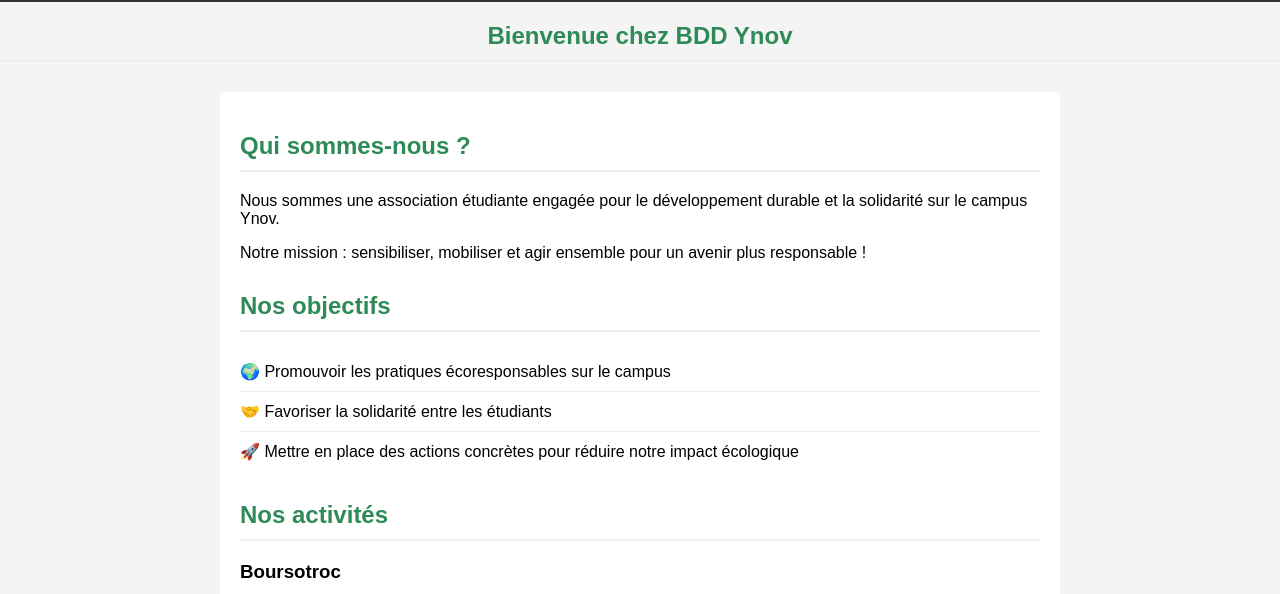
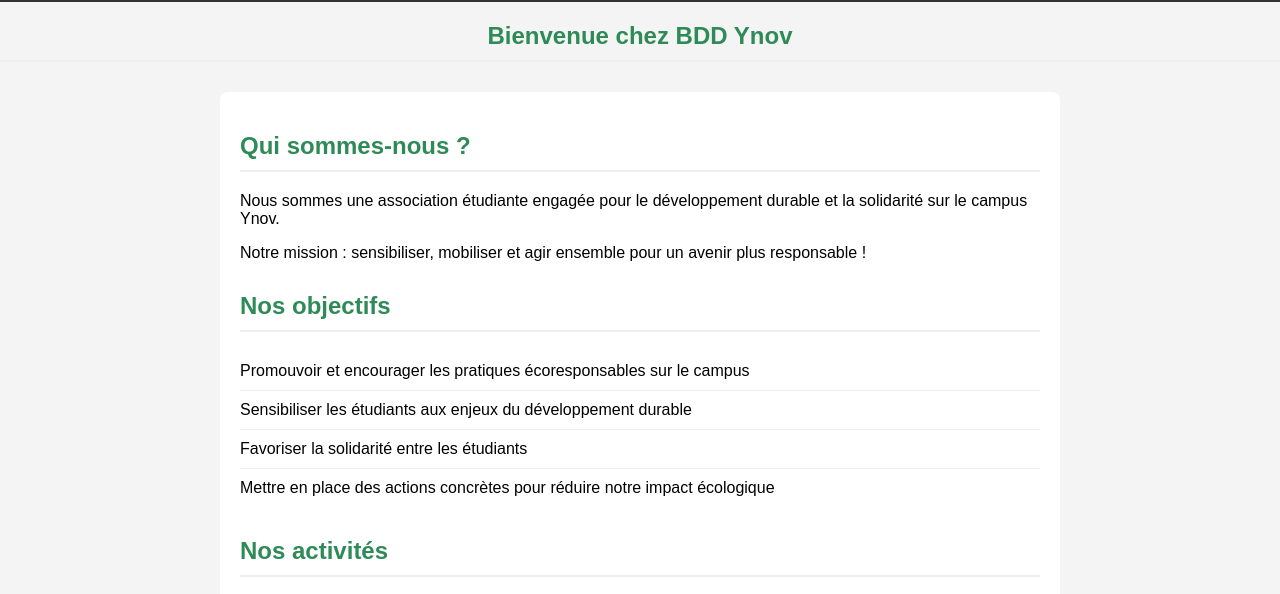
Before and after one commit to Ak9271/Challenge-48h, a plain HTML site: page public/accueil.html in a window 1280 px wide. Shown: the part 190-784 px from the top of the page. Drawn offline with Linux system fonts and the light colour scheme.

Commit message:
add accueil.html

```diff
--- a/public/accueil.html
+++ b/public/accueil.html
@@ -38,9 +38,10 @@
         <section class="objectifs">
             <h2>Nos objectifs</h2>
             <ul>
-                <li>🌍 Promouvoir les pratiques écoresponsables sur le campus</li>
-                <li>🤝 Favoriser la solidarité entre les étudiants</li>
-                <li>🚀 Mettre en place des actions concrètes pour réduire notre impact écologique</li>
+                <li>Promouvoir et encourager les pratiques écoresponsables sur le campus</li>
+                <li>Sensibiliser les étudiants aux enjeux du développement durable</li>
+                <li>Favoriser la solidarité entre les étudiants</li>
+                <li>Mettre en place des actions concrètes pour réduire notre impact écologique</li>
             </ul>
         </section>
 
```
